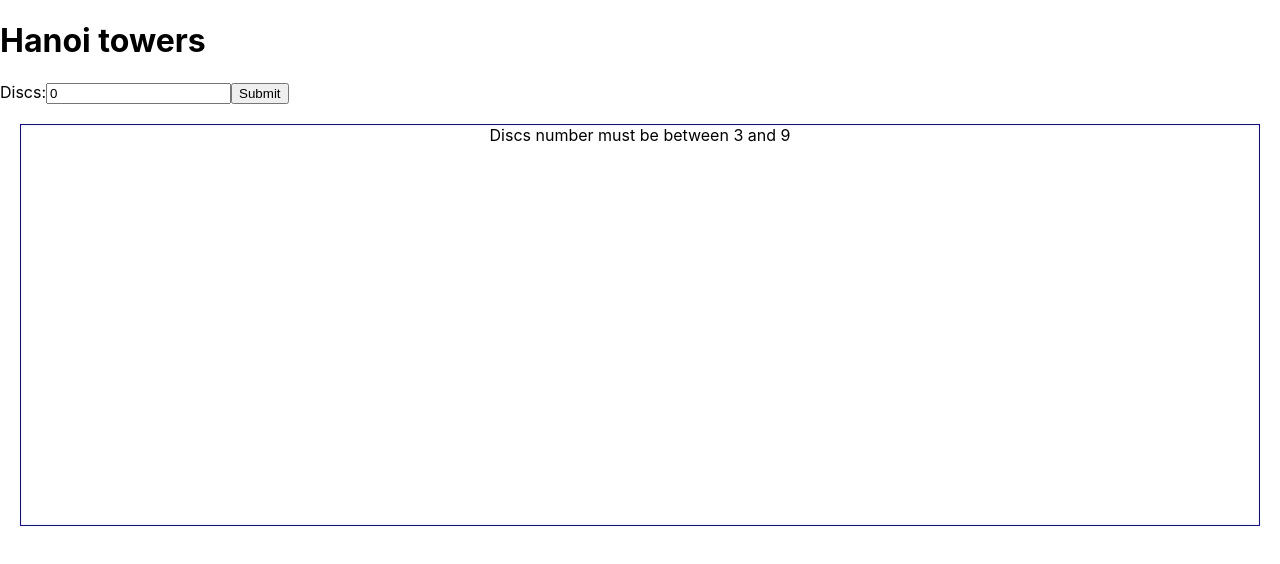
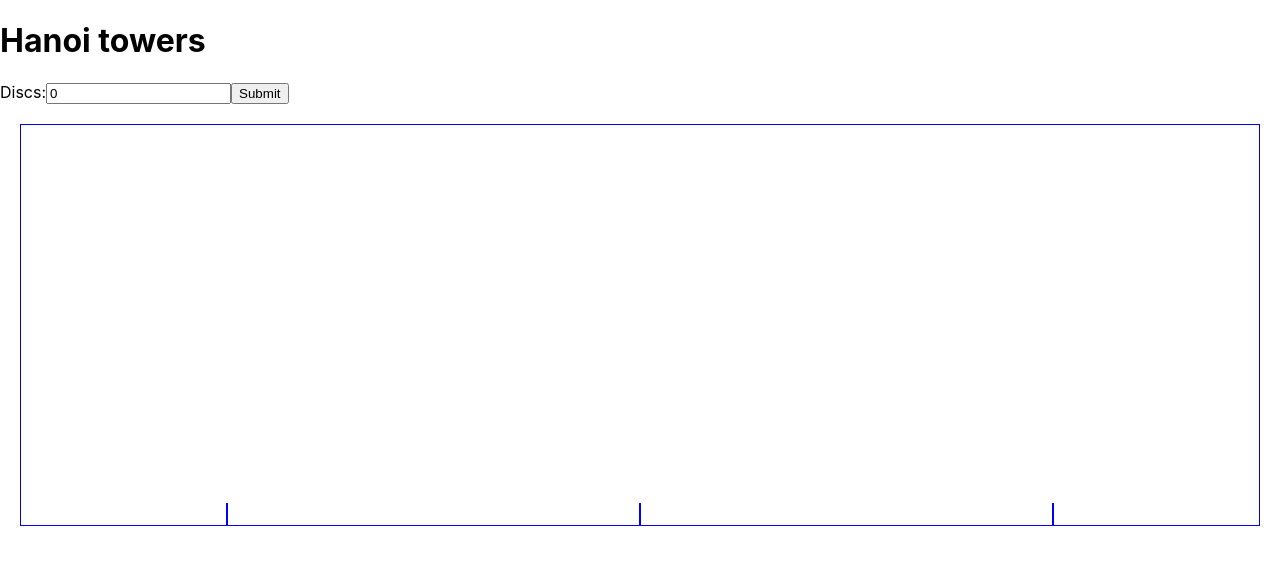
Before and after one commit to ioanamaj13/hanoi_visual_solver, a React (Create React App) app in the folder hanoi-visual-solver/: page / in a window 1280 px wide. Shown: the top 564 px of the page. Built offline with nearby package versions, Linux system fonts and the light colour scheme.

Commit message:
add color and size variation to discs

```diff
--- a/hanoi-visual-solver/src/App.tsx
+++ b/hanoi-visual-solver/src/App.tsx
@@ -7,6 +7,7 @@
 function App() {
   const [discs, setDiscs] = useState(0);
   const [drawDiscs, setDrawDiscs] = useState(0);
+  const [message, setMessage] = useState("");
 
   let source = CreateDiscs(drawDiscs);
   let aux: Peg = { name: "Aux", contents: "" };
@@ -17,8 +18,9 @@
     setDrawDiscs(discs);
     if (discs > 2 && discs < 10) {
       hanoiSolveInConsole(source, destination, aux, discs);
+      setMessage("");
     } else {
-      alert("Discs number must be between 3 and 9");
+      setMessage("Discs number must be between 3 and 9");
     }
   };
 
@@ -42,7 +44,7 @@
     <div className="App">
       <h1> Hanoi towers </h1>
       <UserInput />
-      <HanoiArea discs={drawDiscs} />
+      <HanoiArea discs={drawDiscs} message={message} />
     </div>
   );
 }
--- a/hanoi-visual-solver/src/components/disc.tsx
+++ b/hanoi-visual-solver/src/components/disc.tsx
@@ -1,5 +1,17 @@
 import styles from "../styles/styles.module.css";
 
 export const DiscItem = (props: { disc: number }) => {
-  return <div className={styles.disc}> {props.disc} </div>;
+  const width = `${props.disc * 20}px`;
+  const color = `hsl(${props.disc * 40}, 100%, 50%)`;
+  return (
+    <div
+      className={styles.disc}
+      style={{
+        width: `${width}`,
+        background: `${color}`,
+      }}
+    >
+      {/* {props.disc} */}
+    </div>
+  );
 };
--- a/hanoi-visual-solver/src/components/hanoiArea.tsx
+++ b/hanoi-visual-solver/src/components/hanoiArea.tsx
@@ -1,10 +1,12 @@
 import { DiscItem } from "./disc";
 import styles from "../styles/styles.module.css";
 
-export const HanoiArea = (props: { discs: number }) => {
+export const HanoiArea = (props: { discs: number; message?: string }) => {
   return (
     <div className={styles.hanoiContainer}>
-      {props.discs >= 3 && props.discs < 10 ? (
+      {props.message && props.message.length ? (
+        <span> {props.message} </span>
+      ) : (
         <>
           <div className={styles.hanoiPegContainer}>
             <div className={styles.hanoiPeg}>
@@ -28,8 +30,6 @@
             </div>
           </div>
         </>
-      ) : (
-        <span> Discs number must be between 3 and 9 </span>
       )}
     </div>
   );
--- a/hanoi-visual-solver/src/styles/styles.module.css
+++ b/hanoi-visual-solver/src/styles/styles.module.css
@@ -8,11 +8,10 @@
 }
 
 .disc {
-  background-color: #00f;
   border-radius: 4px;
   height: 20px;
-  width: 20px;
-  margin: 4px;
+  min-width: 20px;
+  margin: 1px;
   color: aliceblue;
   text-align: center;
 }
@@ -21,6 +20,9 @@
   height: 100%;
   border: 1px solid blue;
   align-self: flex-end;
+  background: linear-gradient(rgb(85, 69, 4), rgb(201, 201, 12), rgb(85, 69, 4))
+    no-repeat center/4px 100%;
+  padding-top: 20px;
 }
 
 .hanoiPeg {
@@ -28,4 +30,5 @@
   display: flex;
   flex-direction: column;
   align-self: flex-end;
+  align-items: center;
 }
```
